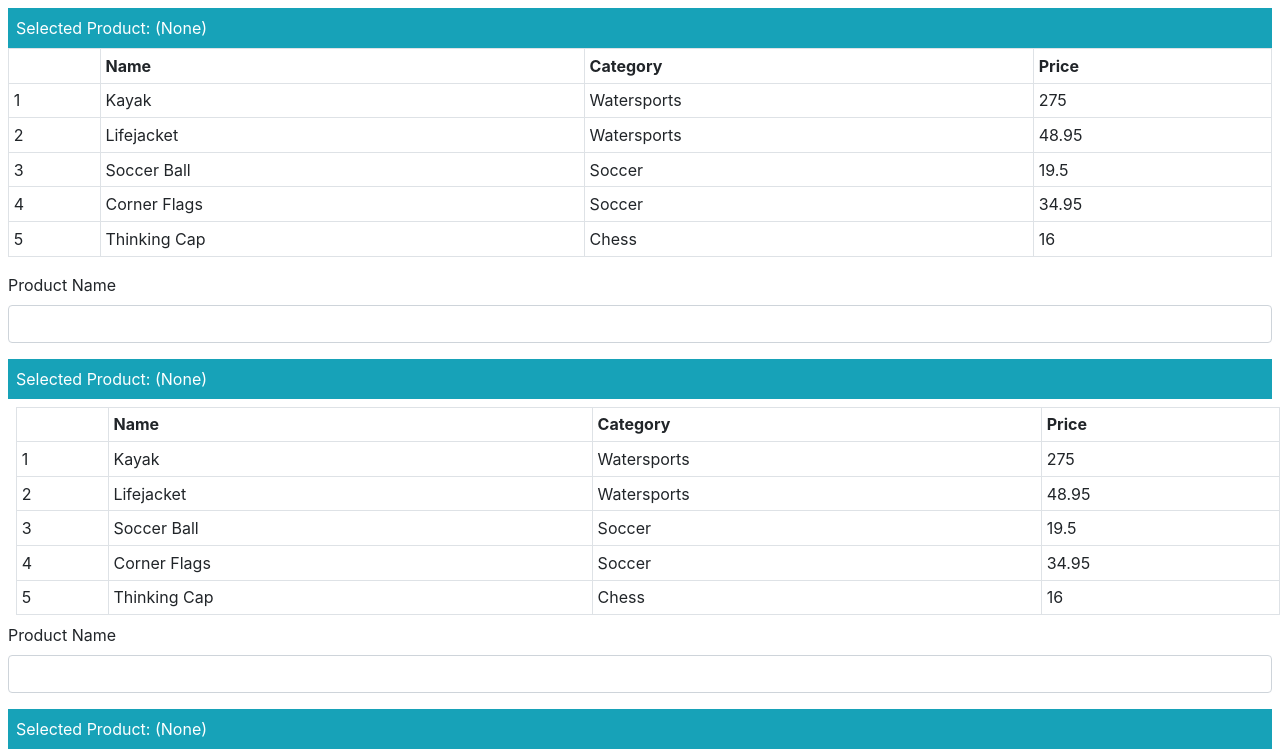
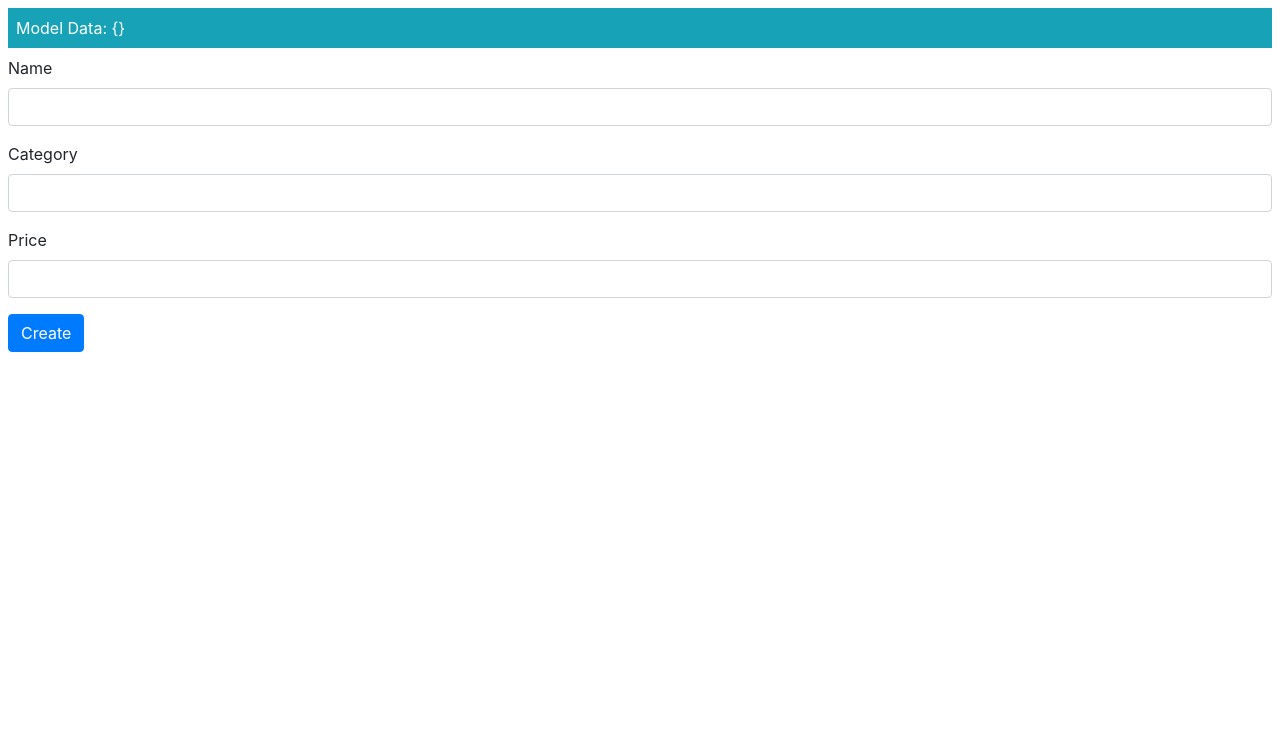
Before and after one commit to david2999999/Angular-6, an Angular app in the folder Angular-Indepth/: page / in a window 1280 px wide. Shown: the top 756 px of the page. Built offline with nearby package versions, Linux system fonts and the light colour scheme.

Commit message:
2 way binding in forms

```diff
--- a/Angular-Indepth/src/app/app.component.html
+++ b/Angular-Indepth/src/app/app.component.html
@@ -1 +1 @@
-<app-form></app-form>
+<app-product-form></app-product-form>
--- a/Angular-Indepth/src/app/app.module.ts
+++ b/Angular-Indepth/src/app/app.module.ts
@@ -6,10 +6,11 @@ import {ProductComponent} from "./component/product.component";
 import { DirectiveComponent } from './directive/directive.component';
 import {FormsModule} from "@angular/forms";
 import { FormComponent } from './form/form.component';
+import { ProductFormComponent } from './product-form/product-form.component';
 
 @NgModule({
   declarations: [
-    AppComponent, ProductComponent, DirectiveComponent, FormComponent
+    AppComponent, ProductComponent, DirectiveComponent, FormComponent, ProductFormComponent
   ],
   imports: [
     BrowserModule, FormsModule
--- /dev/null
+++ b/Angular-Indepth/src/app/product-form/product-form.component.html
@@ -0,0 +1,16 @@
+<div class="m-2">
+  <div class="bg-info text-white mb-2 p-2">Model Data: {{jsonProduct}}</div>
+  <div class="form-group">
+    <label>Name</label>
+    <input class="form-control" [(ngModel)]="newProduct.name" />
+  </div>
+  <div class="form-group">
+    <label>Category</label>
+    <input class="form-control" [(ngModel)]="newProduct.category" />
+  </div>
+  <div class="form-group">
+    <label>Price</label>
+    <input class="form-control" [(ngModel)]="newProduct.price" />
+  </div>
+  <button class="btn btn-primary" (click)="addProduct(newProduct)">Create</button>
+</div>
--- /dev/null
+++ b/Angular-Indepth/src/app/product-form/product-form.component.ts
@@ -0,0 +1,30 @@
+import { Component, OnInit } from '@angular/core';
+import {Model} from "../model/repository.model";
+import {Product} from "../model/product.model";
+
+@Component({
+  selector: 'app-product-form',
+  templateUrl: './product-form.component.html',
+  styleUrls: ['./product-form.component.css']
+})
+export class ProductFormComponent {
+  model: Model = new Model();
+
+  getProduct(key: number): Product {
+    return this.model.getProduct(key);
+  }
+
+  getProducts(): Product[] {
+    return this.model.getProducts();
+  }
+
+  newProduct: Product = new Product();
+
+  get jsonProduct() {
+    return JSON.stringify(this.newProduct);
+  }
+
+  addProduct(p: Product) {
+    console.log("New Product: " + this.jsonProduct);
+  }
+}
```
Also changed, not shown: Angular-Indepth/src/app/product-form/product-form.component.css (added), 1 other file (tests, documents, lock files or other folders).
